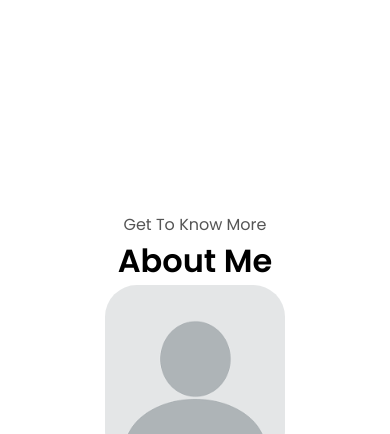
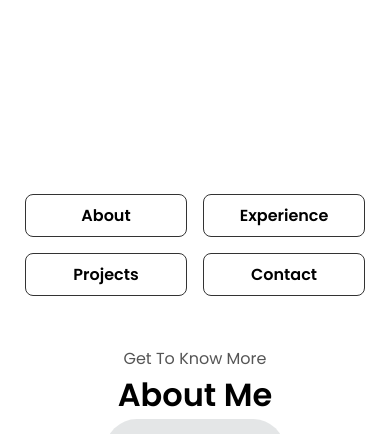
Before and after one commit to JordanBarhoumeh/website, a plain HTML site: page index.html in a window 390 px wide. Shown: the part 666-1100 px from the top of the page. Drawn offline with Linux system fonts and the light colour scheme.

Commit message:
added new section
added section to navigate website in mobile without using hamburger

```diff
--- a/index.html
+++ b/index.html
@@ -64,6 +64,14 @@
             </div>
         </div>
     </section>
+
+    <section id="mobile-nav-buttons" class="hidden-mobile-nav">
+        <a href="#about" class="btn btn-mobile">About</a>
+        <a href="#experience" class="btn btn-mobile">Experience</a>
+        <a href="#projects" class="btn btn-mobile">Projects</a>
+        <a href="#contact" class="btn btn-mobile">Contact</a>
+    </section>
+
     <section id="about">
         <p class="section__text__p1">Get To Know More</p>
         <h1 class="title">About Me</h1>
--- a/mediaqueries.css
+++ b/mediaqueries.css
@@ -44,6 +44,10 @@
     }
     .about-containers {
       margin-top: 0;
+    }
+
+    #mobile-nav-buttons {
+      display: flex; /* Make the section visible */
     }
   }
 
--- a/style.css
+++ b/style.css
@@ -430,3 +430,24 @@ footer {
 footer p {
   text-align: center;
 }
+
+/* ... existing styles ... */
+
+/* Style for the new section of mobile navigation buttons */
+.hidden-mobile-nav {
+  display: none; /* Hidden by default */
+  justify-content: center;
+  gap: 1rem;
+  flex-wrap: wrap;
+  padding: 1rem 0;
+  text-align: center;
+}
+
+/* Button styles for mobile */
+.btn-mobile {
+  padding: 0.5rem 1rem;
+  border: 1px solid #333; /* Customize as needed */
+  border-radius: 0.5rem;
+  text-decoration: none;
+  color: inherit; /* To use the text color of the parent element */
+}
```
